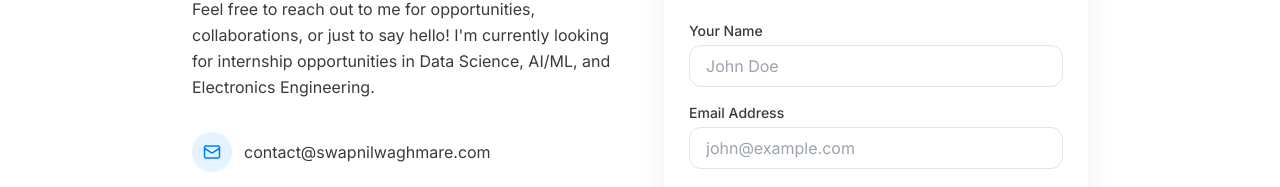
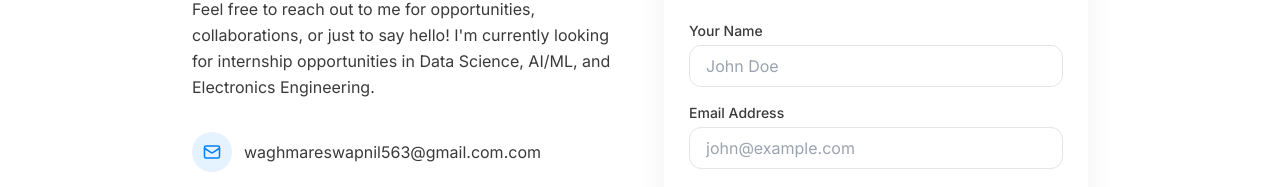
Before and after one commit to swapnilwaghmare2004/swapnil-portfolio-builder, a React (Vite) app: page / in a window 1280 px wide. Shown: the part 5494-5681 px from the top of the page. Built offline with nearby package versions, Linux system fonts and the light colour scheme.

Commit message:
Update Contact.tsx

```diff
--- a/src/components/Contact.tsx
+++ b/src/components/Contact.tsx
@@ -27,7 +27,7 @@ const Contact = () => {
                   <div className="w-10 h-10 rounded-full bg-primary/10 flex items-center justify-center">
                     <Mail size={18} className="text-primary" />
                   </div>
-                  <span>contact@swapnilwaghmare.com</span>
+                  <span>waghmareswapnil563@gmail.com.com</span>
                 </a>
 
                 <div className="flex items-center gap-3 text-foreground/80">
```
